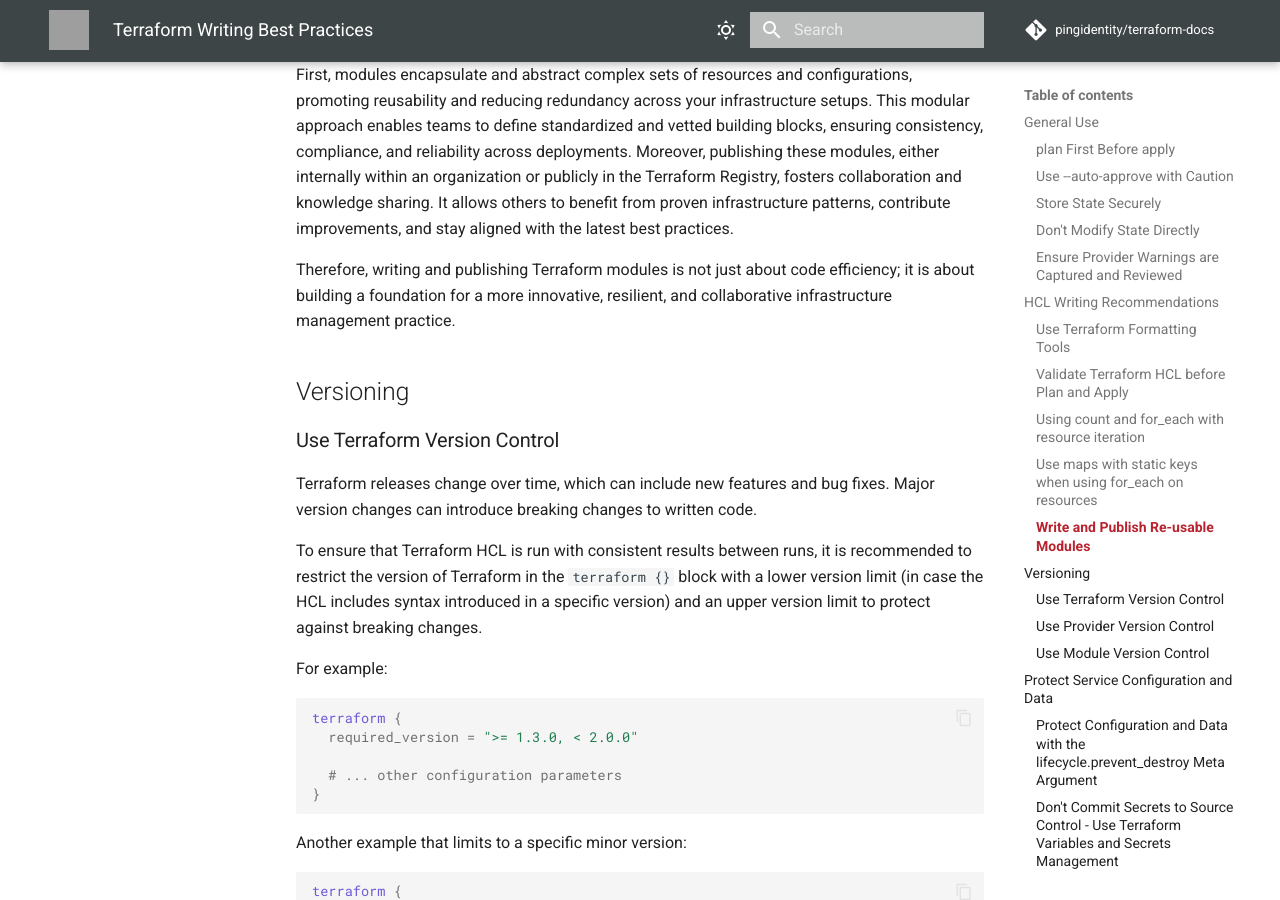
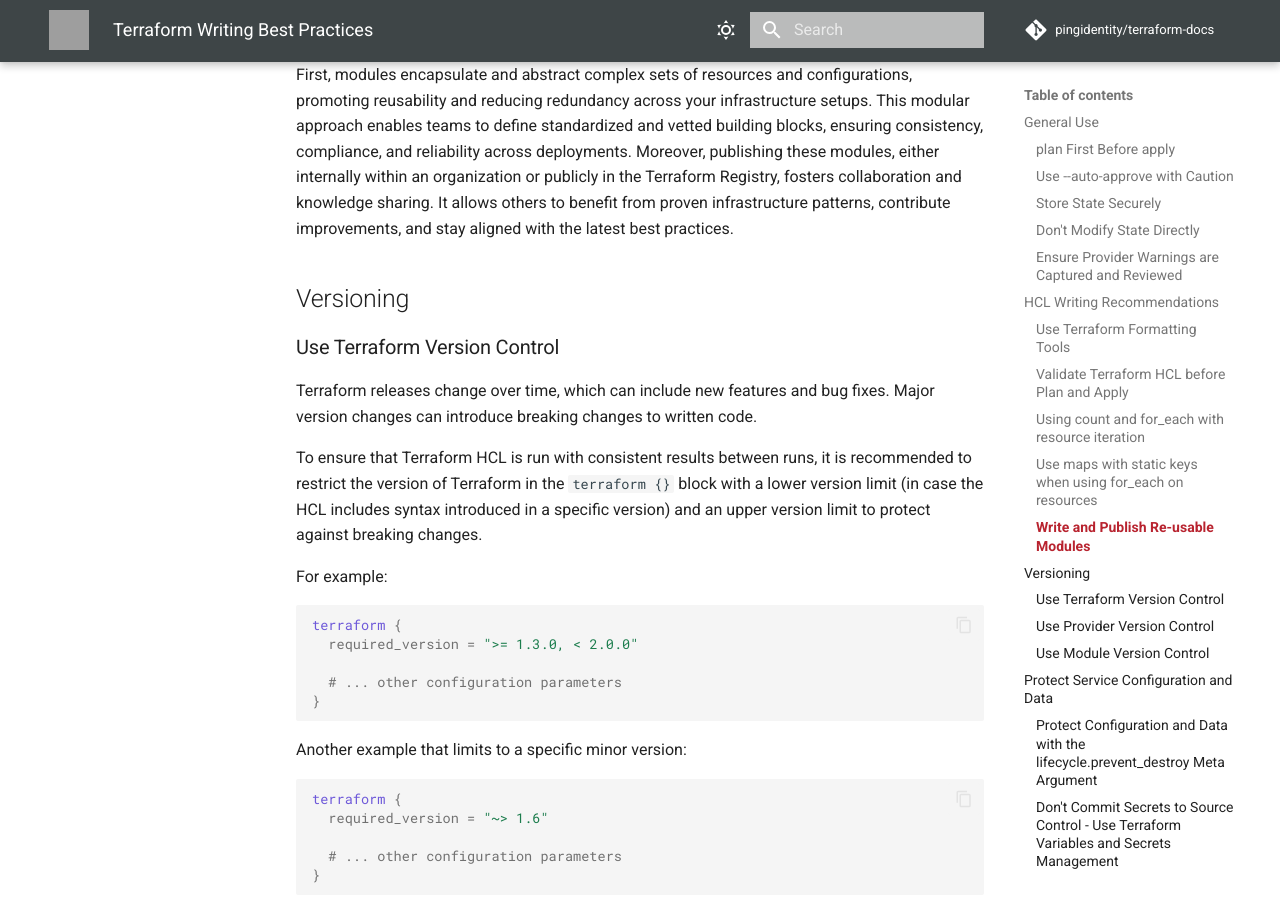
Before and after one commit to pingidentity/terraform-docs, an MkDocs documentation site: the page built from docs/best-practices/index.md, in a window 1280 px wide and 900 px high, scrolled down 8089 px. Built offline with MkDocs 1.6.1 and Material for MkDocs 9.7.7, drawn with Linux system fonts in a browser that asks for light colours; comment, search, counter and statistics services are not loaded; grey boxes are pictures that could not be loaded.

Commit message:
changes following review

```diff
--- a/docs/best-practices/index.md
+++ b/docs/best-practices/index.md
@@ -250,8 +250,6 @@ When writing Terraform HCL, there are many cases when collections of resources a
 
 First, modules encapsulate and abstract complex sets of resources and configurations, promoting reusability and reducing redundancy across your infrastructure setups. This modular approach enables teams to define standardized and vetted building blocks, ensuring consistency, compliance, and reliability across deployments. Moreover, publishing these modules, either internally within an organization or publicly in the Terraform Registry, fosters collaboration and knowledge sharing. It allows others to benefit from proven infrastructure patterns, contribute improvements, and stay aligned with the latest best practices.
 
-Therefore, writing and publishing Terraform modules is not just about code efficiency; it is about building a foundation for a more innovative, resilient, and collaborative infrastructure management practice.
-
 ## Versioning
 
 ### Use Terraform Version Control
```
